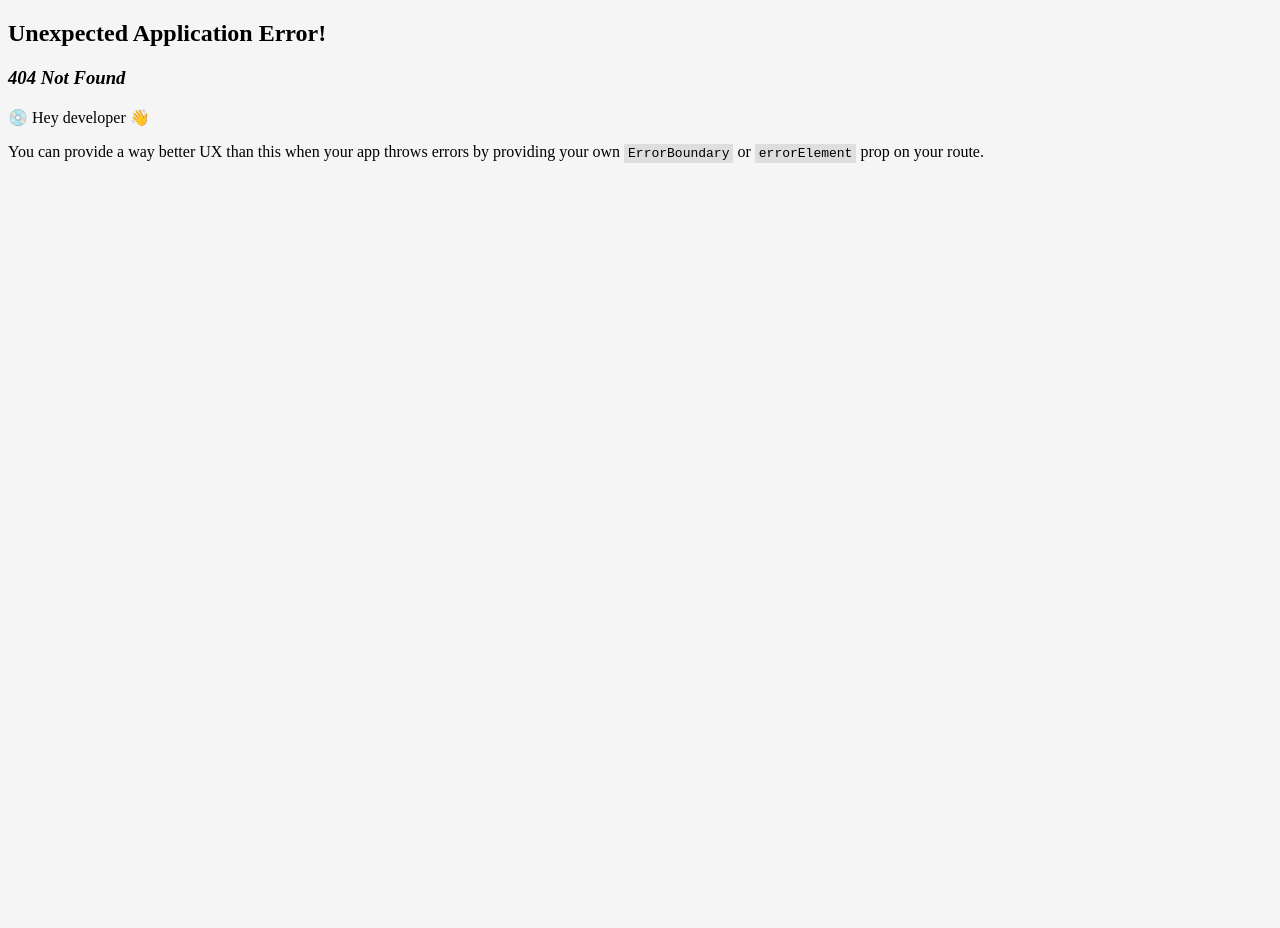
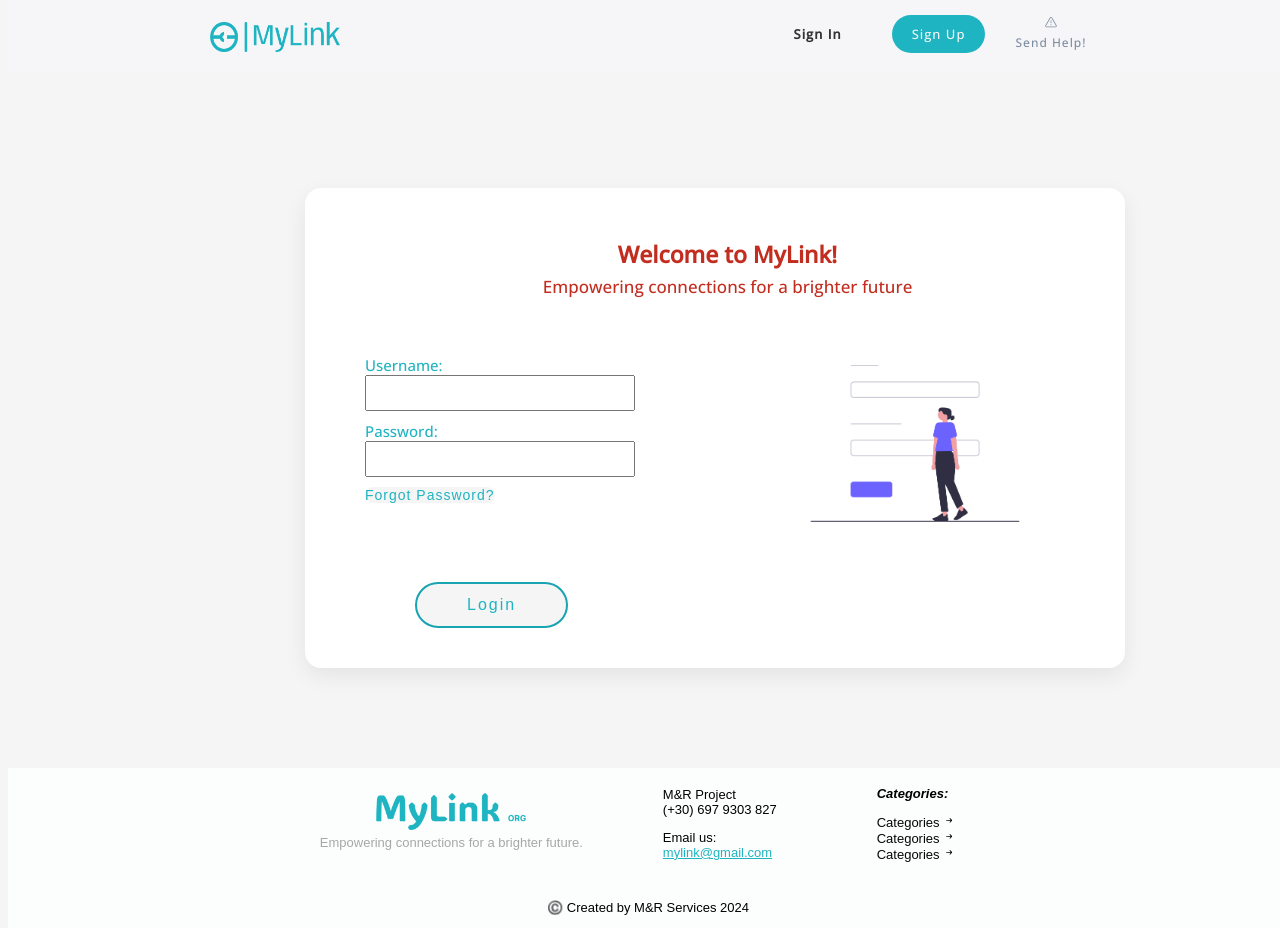
Before and after one commit to drammos/MyLink, a React (Vite) app in the folder frontent/linkedin/: page /forgot-password in a window 1280 px wide. Before the commit this address had no page. Before the commit the page ends 800 px from the top, so only its background shows below. Built offline with nearby package versions, Linux system fonts and the light colour scheme; a web font is replaced by a local one.

Commit message:
240622 - create ForgotPassword

```diff
--- a/frontent/linkedin/src/Components/Footer/Footer.css
+++ b/frontent/linkedin/src/Components/Footer/Footer.css
@@ -11,7 +11,7 @@
     padding-bottom: 0px;
 
     position: absolute;
-    bottom: 0;
+    /*bottom: 0;*/
     width: 100%;
 
 }
--- a/frontent/linkedin/src/Components/LogIn/LogIn.jsx
+++ b/frontent/linkedin/src/Components/LogIn/LogIn.jsx
@@ -43,7 +43,7 @@ const LogIn = () => {
   const handleForgotPassword = (event) => {
     event.preventDefault();
     console.error("Forgot Password?");
-    // history.push('/forgot-password');
+     history.push('/forgot-password');
   };
 
   const handleKeyPress = (event) => {
--- a/frontent/linkedin/src/Components/WelcomePageLogIn/WelcomePageLogIn.jsx
+++ b/frontent/linkedin/src/Components/WelcomePageLogIn/WelcomePageLogIn.jsx
@@ -1,6 +1,7 @@
 import React , { useState } from "react"
 import { GoXCircle, GoCheckCircle } from "react-icons/go";
 // import 'bootstrap/dist/css/bootstrap.min.css'
+import { useNavigate } from "react-router-dom";
 // import { useHistory } from 'react-router-dom';
 import './WelcomePageLogIn.css'
 
@@ -11,8 +12,9 @@ const WelcomePageLogIn = () => {
   const [password, setPassword] = useState('');
   const [error, setError] = useState('');
   const [message, setMessage] = useState('');
+  const navigate = useNavigate();
+    const handleSubmit = async (e) => {
 
-  const handleSubmit = async (e) => {
     e.preventDefault();
     try {
       // Send form data to backend API
@@ -45,7 +47,7 @@ const WelcomePageLogIn = () => {
   const handleForgotPassword = (event) => {
     event.preventDefault();
     console.error("Forgot Password?");
-    // history.push('/forgot-password');
+     navigate('/forgot-password');
   };
 
   const handleKeyPress = (event) => {
--- /dev/null
+++ b/frontent/linkedin/src/Pages/ForgotPassword/ForgotPassword.jsx
@@ -0,0 +1,19 @@
+import React from "react"
+import './ForgotPassword.css'
+import Navbar from "../../Components/Navbar/Navbar"
+import Footer from "../../Components/Footer/Footer"
+import LogIn from "../../Components/LogIn/LogIn"
+
+
+const ForgotPassword = () => {
+
+  return (
+    <div>
+        <Navbar/>
+        <LogIn/>
+        <Footer/>
+    </div>
+  )
+}
+
+export default ForgotPassword
```
Also changed, not shown: frontent/linkedin/src/main.jsx (+6 -1 lines), frontent/linkedin/src/Pages/ForgotPassword/ForgotPassword.css (added).
